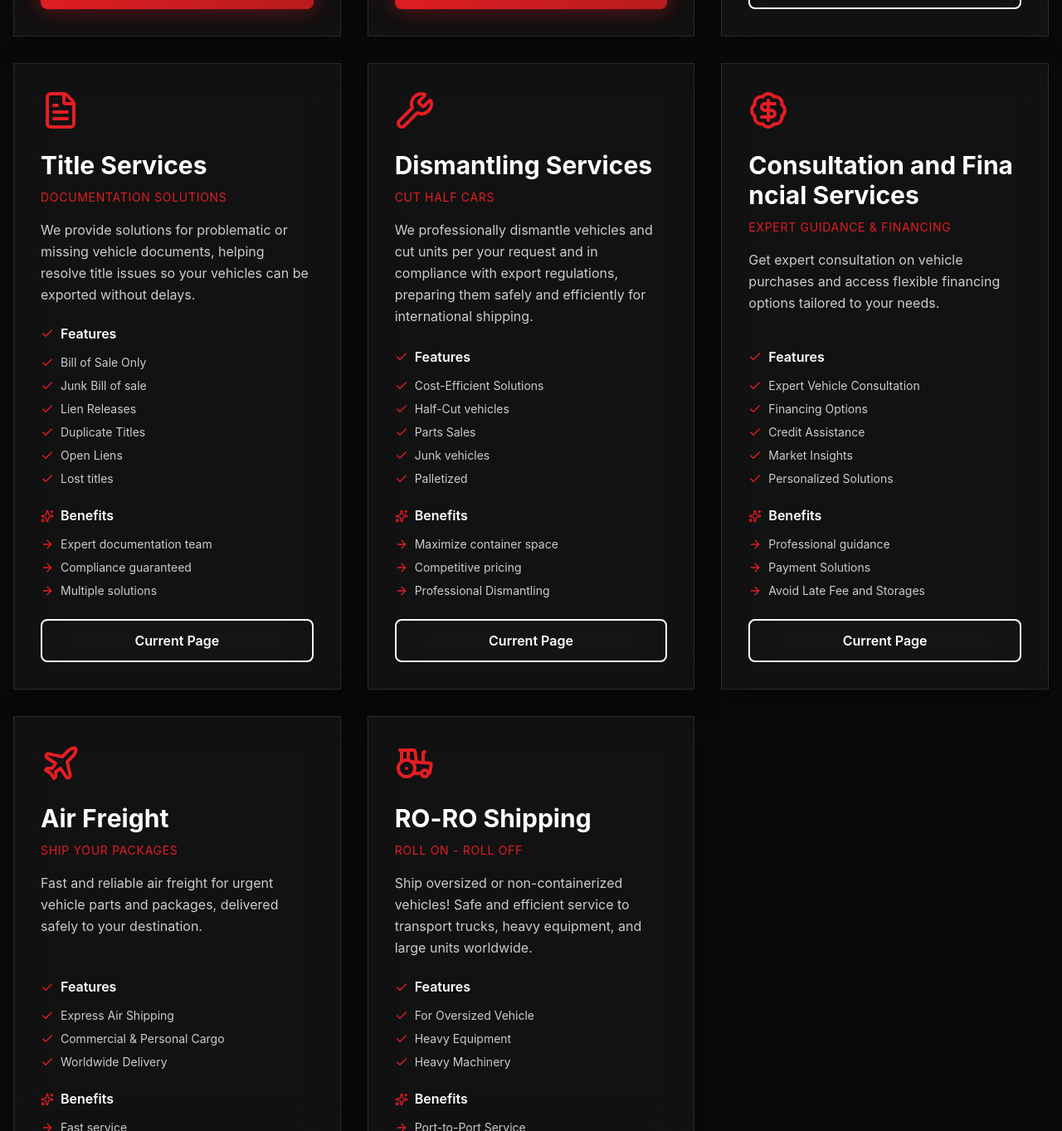
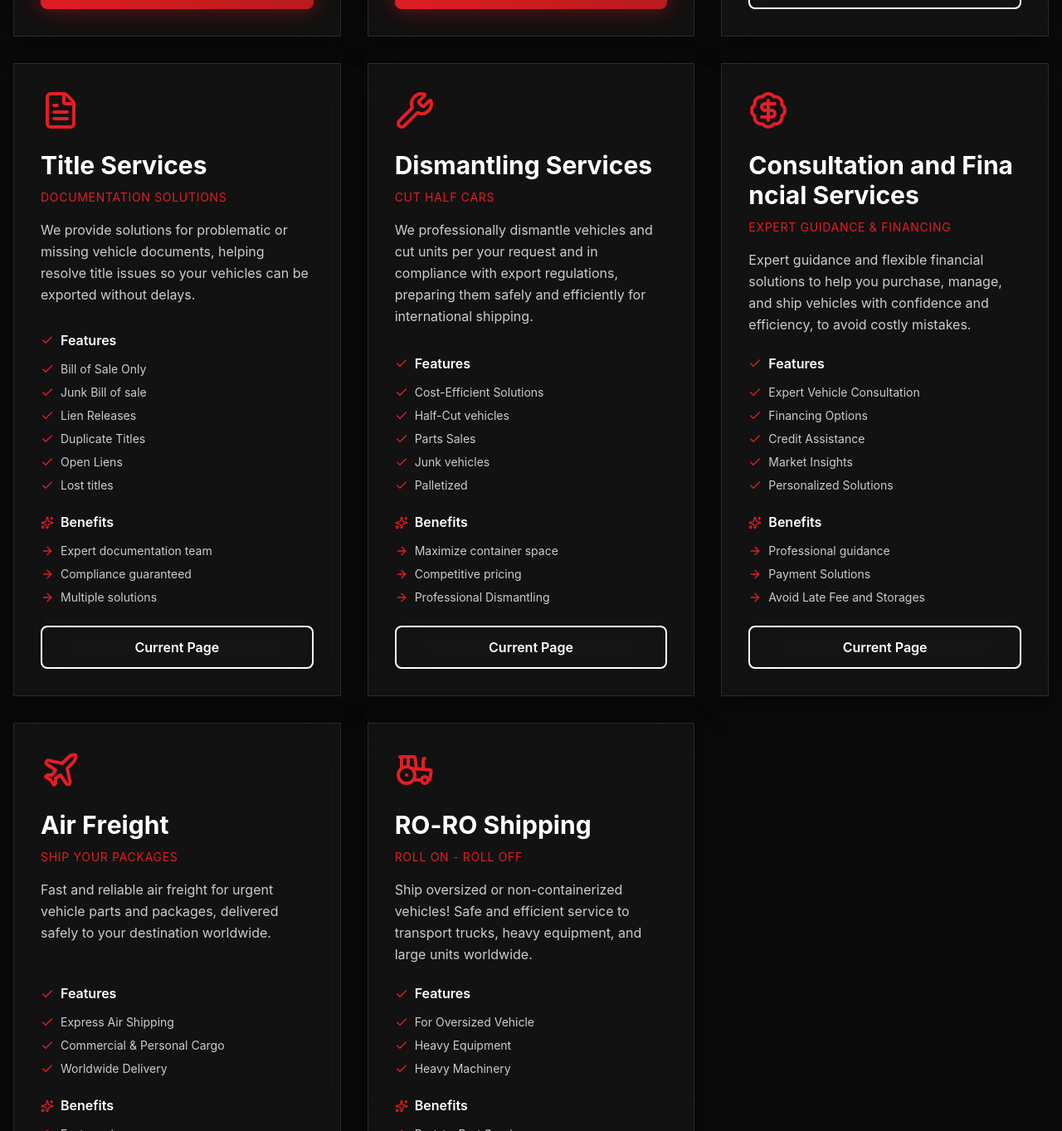
Before and after one commit to rhectoroc/motorx, a React (Vite) app: page /services in a window 1280 px wide. Shown: the part 1366-2729 px from the top of the page at 83% size. Built offline with nearby package versions, Linux system fonts and the light colour scheme.

Commit message:
Correcion 1 documento MotorX

```diff
--- a/src/data/services.js
+++ b/src/data/services.js
@@ -119,7 +119,7 @@ export const allServices = [
         id: 'consultation',
         title: 'Consultation and Financial Services',
         subtitle: 'Expert Guidance & Financing',
-        description: 'Get expert consultation on vehicle purchases and access flexible financing options tailored to your needs.',
+        description: 'Expert guidance and flexible financial solutions to help you purchase, manage, and ship vehicles with confidence and efficiency, to avoid costly mistakes.',
         icon: 'BadgeDollarSign',
         features: [
             'Expert Vehicle Consultation',
--- a/src/i18n/locales/en.json
+++ b/src/i18n/locales/en.json
@@ -52,7 +52,7 @@
         "airFreight": {
             "title": "Air Freight",
             "subtitle": "SHIP YOUR PACKAGES",
-            "description": "Fast and reliable air freight for urgent vehicle parts and packages, delivered safely to your destination.",
+            "description": "Fast and reliable air freight for urgent vehicle parts and packages, delivered safely to your destination worldwide.",
             "features": [
                 "Express Air Shipping",
                 "Commercial & Personal Cargo",
@@ -218,7 +218,7 @@
         "consultation": {
             "title": "Consultation and Financial Services",
             "subtitle": "Expert Guidance & Financing",
-            "description": "Get expert consultation on vehicle purchases and access flexible financing options tailored to your needs.",
+            "description": "Expert guidance and flexible financial solutions to help you purchase, manage, and ship vehicles with confidence and efficiency, to avoid costly mistakes.",
             "features": [
                 "Expert Vehicle Consultation",
                 "Financing Options",
@@ -236,7 +236,7 @@
                 "stat2": "NO Relists"
             },
             "tag": "Free consultation",
-            "button": "Get consultation now",
+            "button": "Cut vehicles now",
             "footer": "Payment Solutions * Holiday Delays * Buyer Guidance"
         }
     },
```
